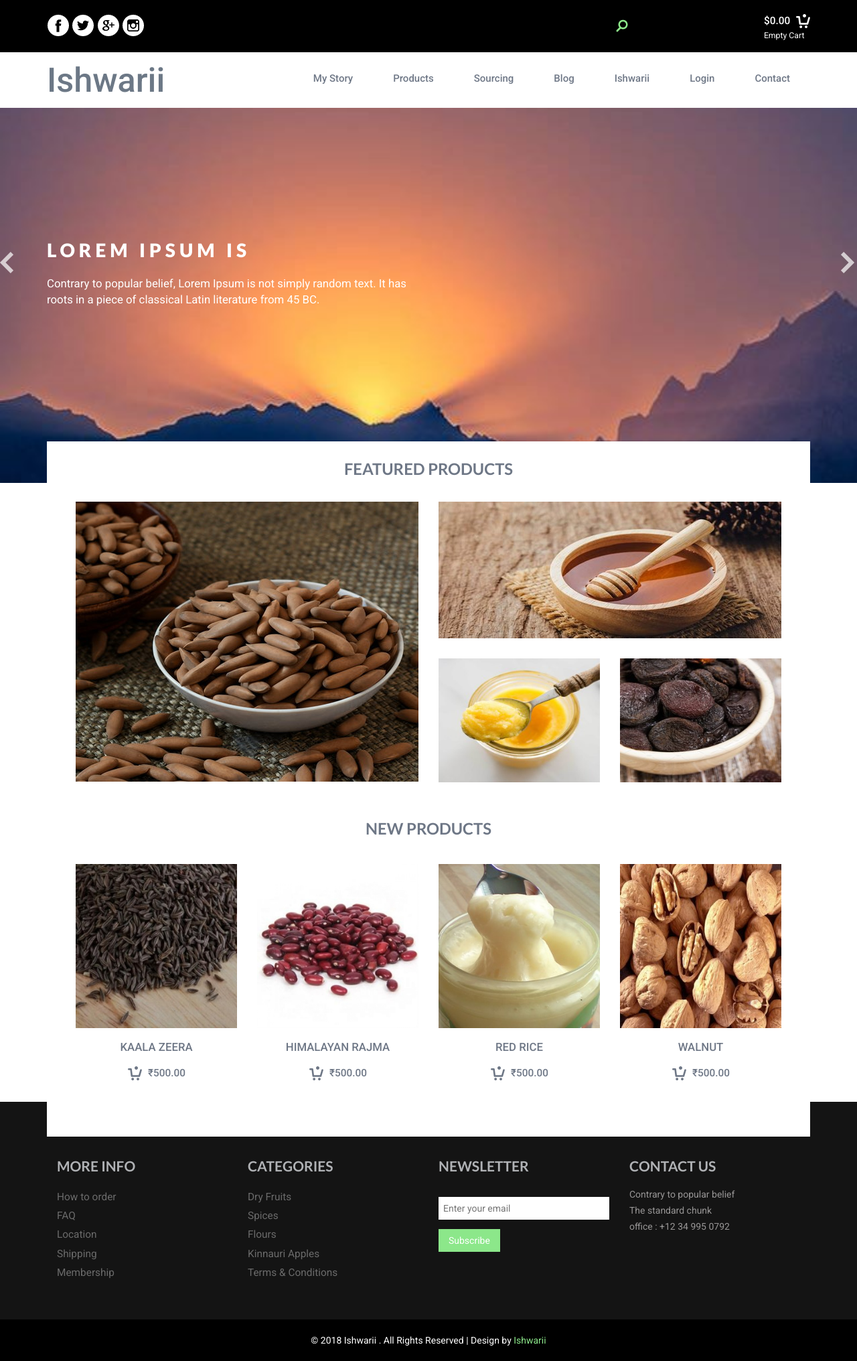
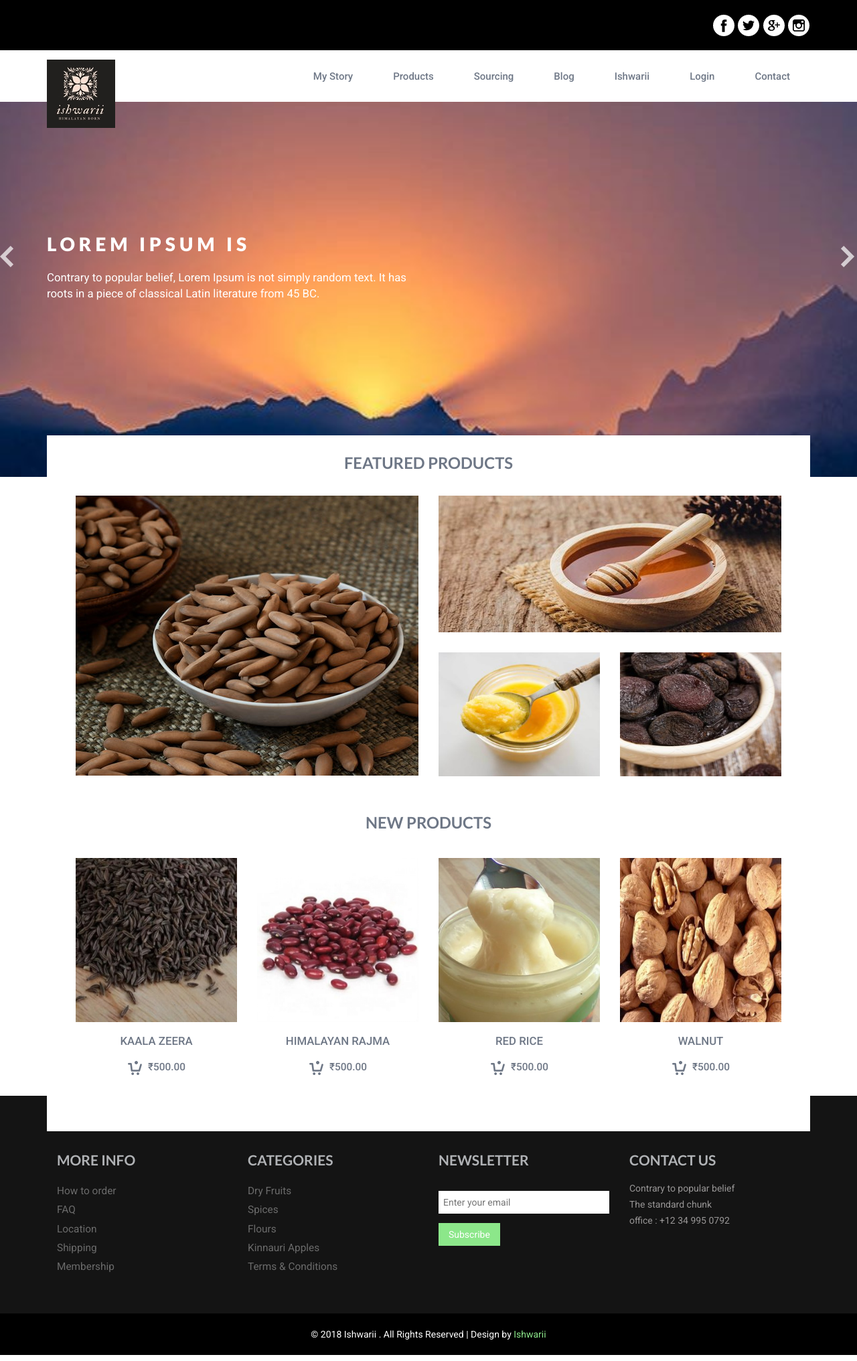
Before and after one commit to ishwarii-shubham/ishwarii, a PHP site: page /index.html in a window 1280 px wide. Shown: the whole page at 67% size. Run offline with PHP 8.4, Linux system fonts and the light colour scheme.

Commit message:
fixing logo and nav bar

```diff
--- a/css/style.css
+++ b/css/style.css
@@ -55,6 +55,12 @@ a.item_add {
   font-size: 1.1em;
 
 }
+.box_1 img{
+  width:63%;
+	margin-bottom: -10%;
+	margin-top: -10%;
+
+}
 .box_1 h3 img{
 	margin-left: 5px;
 }
@@ -97,7 +103,15 @@ a.item_add {
 }
 .logo{
 	float: left;
-}
+	position: absolute;
+  z-index: 1;
+}
+/*.logo img{
+	width: 68%;
+	margin-top: -10%;
+	margin-bottom: -10%;
+}*/
+
 .head-top {
   padding: 1em 0;
 }
@@ -2099,7 +2113,7 @@ p.tun {
 }
 @media(max-width:991px){
 .h_menu4 {
-  width: 60%;
+  width: 100%;
 }
 .banner-text {
   width: 90%;
@@ -2279,7 +2293,7 @@ a.cpns {
 }
 @media(max-width:768px){
 .h_menu4 {
-  width: 50%;
+  width: 100%;
 }
 }
 @media(max-width:736px){
@@ -2926,3 +2940,19 @@ a.item_add p.number {
     width: 100%;
 }
 }
+@media only screen and (max-width: 996px) {
+    .logo {
+        display: none;
+    }
+		.social {
+			float:left;
+		}
+}
+@media only screen and (min-width: 996px) {
+    .ca-r {
+        display: none;
+    }
+		.social {
+			float:right;
+		}
+}
--- a/index.html
+++ b/index.html
@@ -30,6 +30,11 @@
 	<div class="header">
 		<div class="header-top">
 			<div class="container">
+				<!-- <div class="logo">
+							<a href="index.html">
+								<img src="images/logo_header.jpg" alt=""  />
+							</a>
+				</div> -->
 				<div class="social">
 					<ul>
 						<li><a href="#"><i class="facebok"> </i></a></li>
@@ -41,7 +46,7 @@
 				</div>
 				<div class="header-left">
 
-					<div class="search-box">
+					<!-- <div class="search-box">
 						<div id="sb-search" class="sb-search">
 							<form action="#" method="post">
 								<input class="sb-search-input" placeholder="Enter your search term..." type="search" id="search">
@@ -49,17 +54,23 @@
 								<span class="sb-icon-search"> </span>
 							</form>
 						</div>
-					</div>
+					</div> -->
 
 					<!-- search-scripts -->
-					<script src="js/classie.js"></script>
+					<!-- <script src="js/classie.js"></script>
 					<script src="js/uisearch.js"></script>
 					<script>
 						new UISearch(document.getElementById('sb-search'));
-					</script>
+					</script> -->
 					<!-- //search-scripts -->
-
 					<div class="ca-r">
+						<div class="cart box_1">
+							<a href="index.html">
+									<img src="images/logo_header.jpg" alt="" />
+							</a>
+						</div>
+					</div>
+					<!-- <div class="ca-r">
 						<div class="cart box_1">
 							<a href="checkout.html">
 								<h3>
@@ -71,7 +82,7 @@
 							<p><a href="javascript:;" class="simpleCart_empty">Empty Cart</a></p>
 
 						</div>
-					</div>
+					</div> -->
 					<div class="clearfix"> </div>
 				</div>
 
@@ -80,7 +91,9 @@
 		<div class="container">
 			<div class="head-top">
 				<div class="logo">
-					<h1><a href="index.html">Ishwarii</a></h1>
+							<a href="index.html">
+								<img src="images/logo_header.jpg" alt=""  />
+							</a>
 				</div>
 				<div class=" h_menu4">
 					<ul class="memenu skyblue">
```
Also changed, not shown: images/logo_header.jpg (added), 1 other file.
